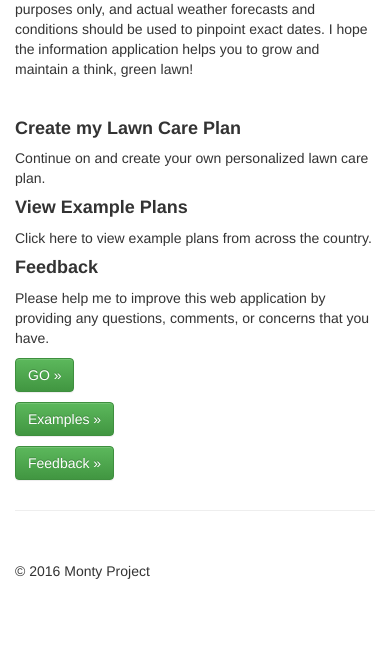
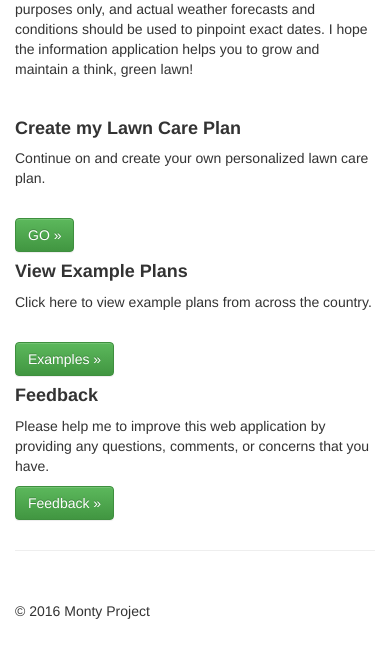
Before and after one commit to pmontgo33/lawn-care-planner, a Django app: page / in a window 390 px wide. Shown: the part 391-1052 px from the top of the page. Before the commit the page ends 970 px from the top, so only its background shows below. Run offline with Django 3.2, Linux system fonts and the light colour scheme; some libraries are stand-ins or nearby versions.

Commit message:
Fix issue with button misalignment on homepage mobile, and added favicon.

```diff
--- a/planner/templates/planner/base.html
+++ b/planner/templates/planner/base.html
@@ -12,6 +12,9 @@
     <title>Lawn Care Planner</title>
 
     {% load staticfiles %}
+
+    <!-- FAVICON -->
+    <link rel="shortcut icon" href="{%  static 'img/favicon.ico' %}">
 
     <!-- Latest compiled and minified CSS -->
     <link rel="stylesheet" href="https://maxcdn.bootstrapcdn.com/bootstrap/3.3.7/css/bootstrap.min.css" integrity="sha384-BVYiiSIFeK1dGmJRAkycuHAHRg32OmUcww7on3RYdg4Va+PmSTsz/K68vbdEjh4u" crossorigin="anonymous">
--- a/planner/templates/planner/index.html
+++ b/planner/templates/planner/index.html
@@ -22,26 +22,18 @@
           <div class="col-lg-3">
             <h4><strong>Create my Lawn Care Plan</strong></h4>
             <p>Continue on and create your own personalized lawn care plan.</p>
+            <br>
+            <p><a class="btn btn-success" href="/planner" role="button">GO &raquo;</a></p>
           </div>
           <div class="col-lg-3">
             <h4><strong>View Example Plans</strong></h4>
             <p>Click here to view example plans from across the country.</p>
+            <br>
+            <p><a class="btn btn-success" href="/planner/lawn/list" role="button">Examples &raquo;</a></p>
           </div>
           <div class="col-lg-3">
             <h4><strong>Feedback</strong></h4>
             <p>Please help me to improve this web application by providing any questions, comments, or concerns that you have. </p>
-          </div>
-    </div><!--/row-->
-
-    <!--BUTTONS-->
-    <div class="row">
-          <div class="col-lg-3">
-            <p><a class="btn btn-success" href="/planner" role="button">GO &raquo;</a></p>
-          </div>
-          <div class="col-lg-3">
-            <p><a class="btn btn-success" href="/planner/lawn/list" role="button">Examples &raquo;</a></p>
-          </div>
-          <div class="col-lg-3">
             <p><a class="btn btn-success" href="/contact/feedback" role="button">Feedback &raquo;</a></p>
           </div>
     </div><!--/row-->
```
Also changed, not shown: planner/static/img/favicon.ico (added).
